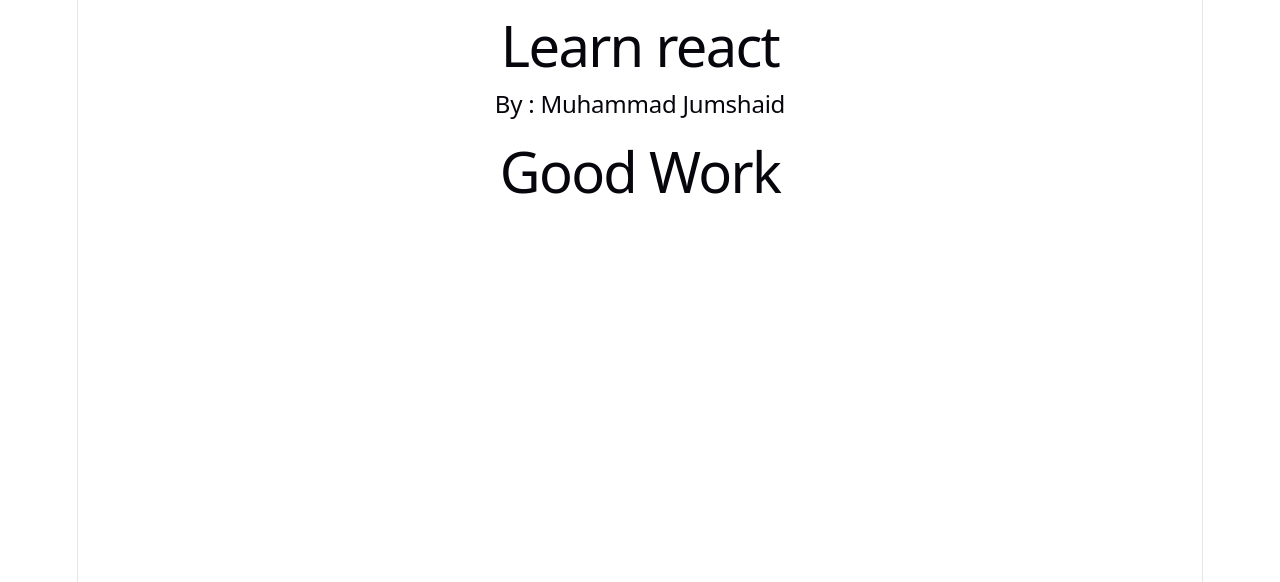
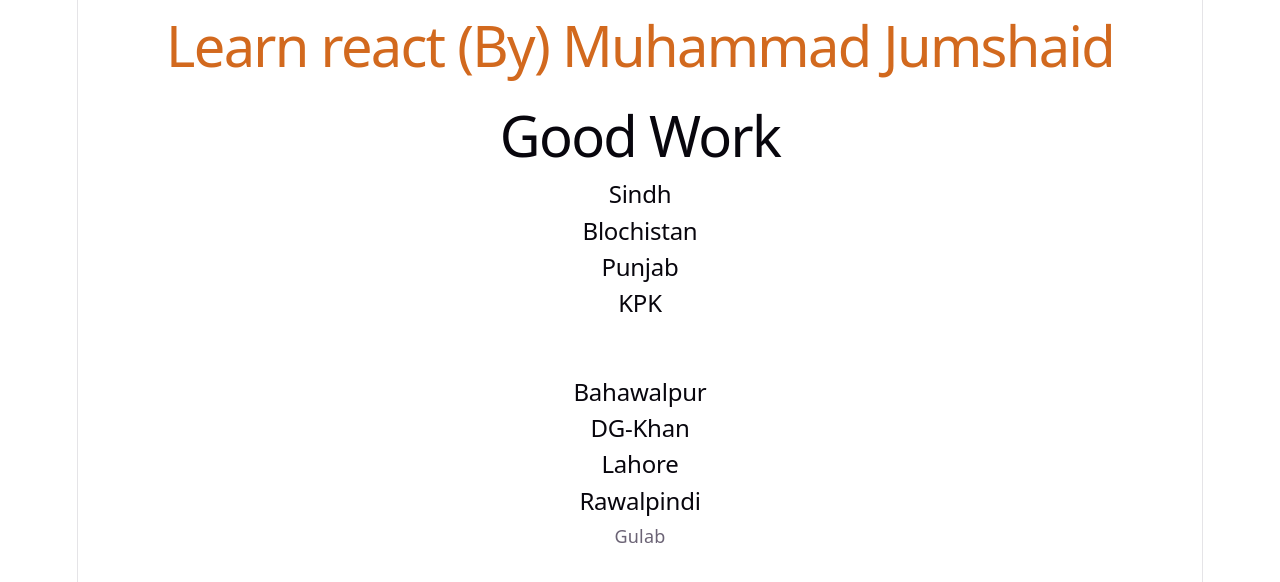
Before and after one commit to MuhammadJumshaid/Jumshaid-reactcode, a React (Vite) app: page / in a window 1280 px wide. Shown: the top 582 px of the page. Built offline with nearby package versions, Linux system fonts and the light colour scheme.

Commit message:
20260611_exporting multiple functions , variables, jsx...

```diff
--- a/src/App.jsx
+++ b/src/App.jsx
@@ -1,16 +1,16 @@
 
 import './App.css'
-import CompFun from './CompFun'
+import CompFun, { flower, Provinces } from './CompFun'
 
 function App() {
 
 
   return (
     <>
-   <h1>Learn react</h1>
-   <h2>By : Muhammad Jumshaid</h2>
-
+   <h1 style={{color : 'chocolate' }}>Learn react (By) Muhammad Jumshaid</h1>
    <CompFun/>
+   <Provinces/>
+   {flower}
    </>
   )
 }
--- a/src/CompFun.jsx
+++ b/src/CompFun.jsx
@@ -1,6 +1,47 @@
+
+
+// alert(multiply())
+console.log(multiply())
 function CompFun(){
     return(
         <h1>Good Work</h1>
     )
 }
+
+ export function Provinces(){
+    return(
+        <>
+        <h2>Sindh</h2>
+        <h2>Blochistan</h2>
+        <h2>Punjab</h2>
+        <h2>KPK</h2>
+
+        <br/>
+        <br/>
+
+        <Districts/>
+        </>
+    )
+}
+
+ const Districts = ()=>{
+    return(
+        <>
+        <h2>Bahawalpur</h2>
+        <h2>DG-Khan</h2>
+        <h2>Lahore</h2>
+        <h2>Rawalpindi</h2>
+        </>
+    )
+}
+
+// Javascript function
+
+export function multiply(){
+    return 5 *5
+}
+
+
+export const flower = "Gulab"
+
 export default CompFun;
```
